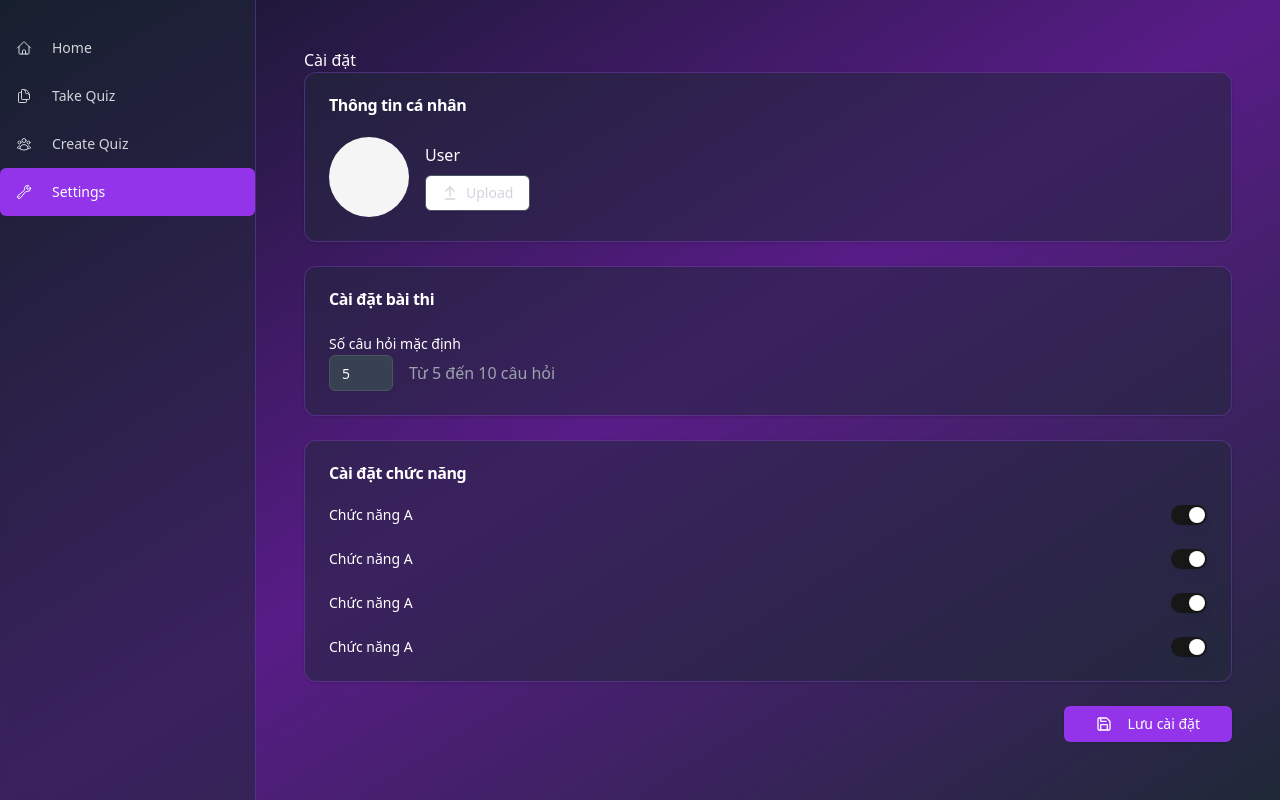
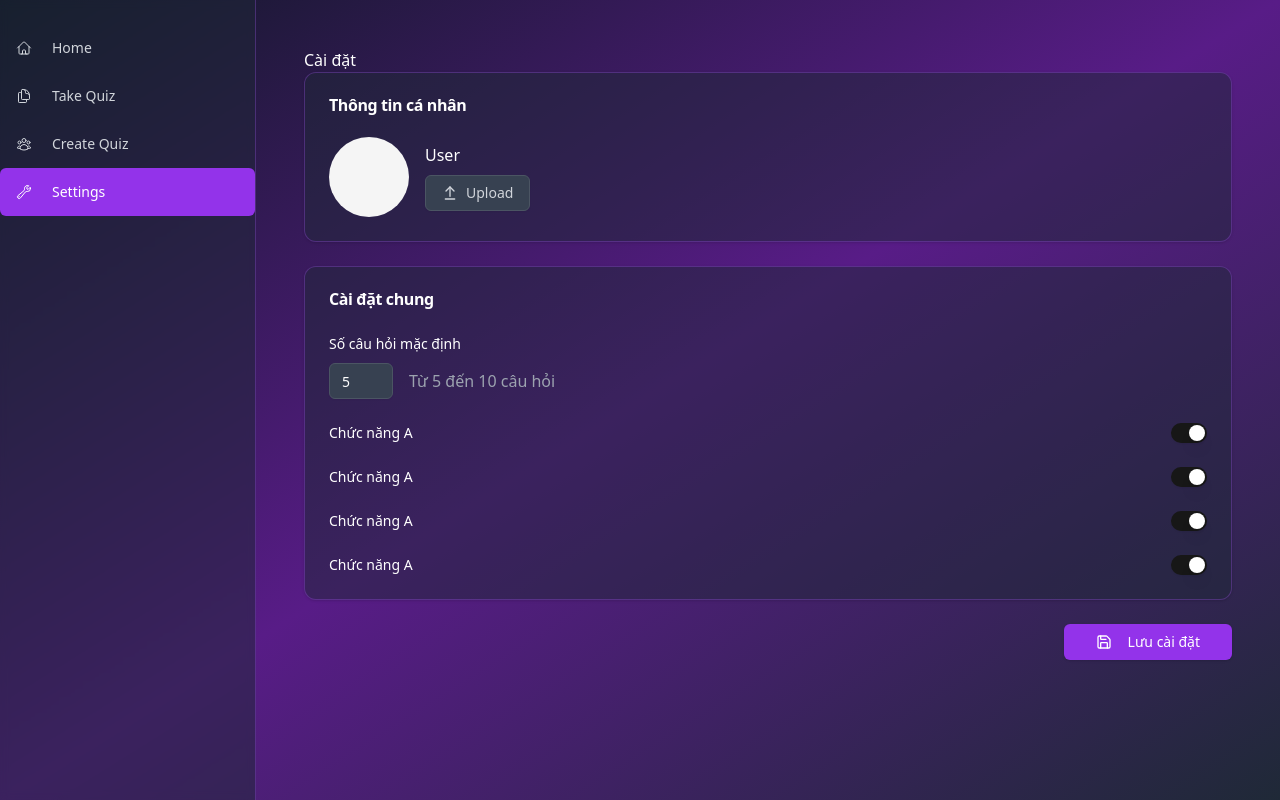
Before and after one commit to kkiras/application-programming-project3, a Next.js app in the folder frontend/: page /dashboard/settings in a window 1280 px wide. Built offline with nearby package versions, Linux system fonts and the light colour scheme.

Commit message:
Edit UI of Settings page
- Combine 2 field of setting into 1

```diff
--- a/frontend/app/dashboard/settings/page.tsx
+++ b/frontend/app/dashboard/settings/page.tsx
@@ -12,7 +12,6 @@ import { Switch } from "@/components/ui/switch";
 
 export default function Page() {
     const [settings, setSettings] = useState({
-
         questionCount: 5
     })
     const fileInputRef = useRef<HTMLInputElement | null>(null);
@@ -44,7 +43,7 @@ export default function Page() {
                                 <Button
                                     id="upload-avatar-button"
                                     variant="outline"
-                                    className="border-gray-600 text-gray-300 hover:bg-gray-700"
+                                    className="bg-gray-700 border-gray-600 text-gray-300 hover:bg-gray-700"
                                     onClick={openDialog}
                                 >
                                     <ArrowUpFromLine />
@@ -58,14 +57,14 @@ export default function Page() {
 
                 <Card className="bg-gray-800/50 border-purple-500/30">
                     <CardHeader>
-                        <CardTitle className="text-white">Cài đặt bài thi</CardTitle>
+                        <CardTitle className="text-white">Cài đặt chung</CardTitle>
                     </CardHeader>
                     <CardContent>
                         <div>
                             <Label className="text-white mb-2" htmlFor="question-count">
                                 Số câu hỏi mặc định
                             </Label>
-                            <div className="flex items-center space-x-4">
+                            <div className="flex items-center space-x-4 mt-2">
                                 <Input
                                     id="question-count"
                                     type="number"
@@ -78,15 +77,8 @@ export default function Page() {
                                 <span className="text-gray-400">Từ 5 đến 10 câu hỏi</span>
                             </div>
                         </div>
-                    </CardContent>
-                </Card>
 
-                <Card className="bg-gray-800/50 border-purple-500/30">
-                    <CardHeader>
-                        <CardTitle className="text-white">Cài đặt chức năng</CardTitle>
-                    </CardHeader>
-                    <CardContent >
-                        <div className="grid gap-6">
+                        <div className="grid gap-6 mt-6">
                             <div className="flex items-center justify-between">
                                 <Label className="text-white font-medium" htmlFor="function-a">
                                     Chức năng A
--- a/frontend/app/ui/global.css
+++ b/frontend/app/ui/global.css
@@ -2,7 +2,7 @@
 @tailwind components;
 @tailwind utilities;
 
-input[type='number'] {
+/* input[type='number'] {
   -moz-appearance: textfield;
   appearance: textfield;
 }
@@ -15,7 +15,7 @@ input[type='number']::-webkit-inner-spin-button {
 input[type='number']::-webkit-outer-spin-button {
   -webkit-appearance: none;
   margin: 0;
-}
+} */
 
 
 
@@ -47,6 +47,7 @@ input[type='number']::-webkit-outer-spin-button {
     --chart-5: 27 87% 67%;
     --radius: 0.5rem;
   }
+
   .dark {
     --background: 0 0% 3.9%;
     --foreground: 0 0% 98%;
@@ -81,6 +82,7 @@ input[type='number']::-webkit-outer-spin-button {
   * {
     @apply border-border;
   }
+
   body {
     @apply bg-background text-foreground;
   }
```
